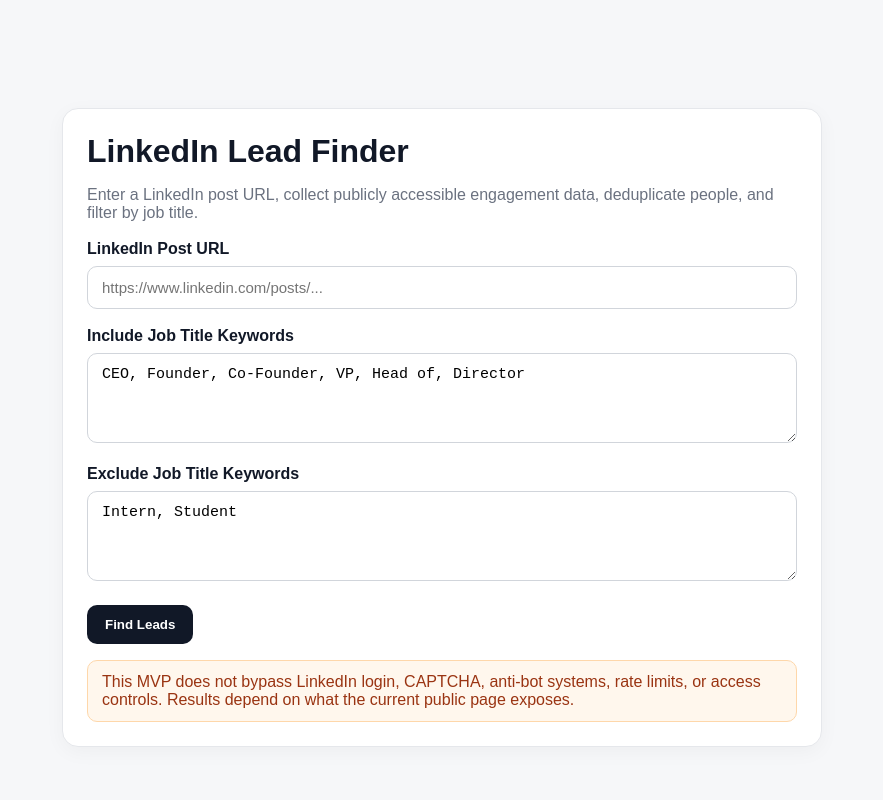
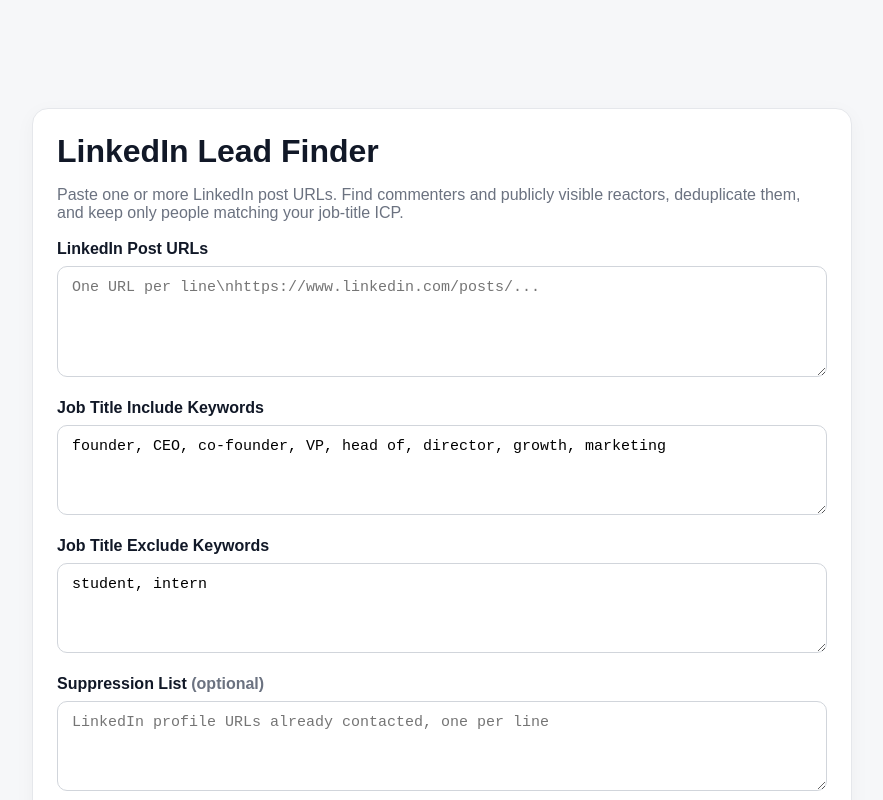
Before and after one commit to huaxiufa/LinkedIn-leader-find, a Next.js app: page / in a window 1280 px wide. Shown: the top 800 px of the page, without its empty margins (198-1081 px from the left). Built offline with nearby package versions, Linux system fonts and the light colour scheme.

Commit message:
Update lead finder UI for multi-post inputs

```diff
--- a/app/page.tsx
+++ b/app/page.tsx
@@ -5,9 +5,11 @@
 
 export default function HomePage() {
   const router = useRouter();
-  const [postUrl, setPostUrl] = useState("");
-  const [includeKeywords, setIncludeKeywords] = useState("CEO, Founder, Co-Founder, VP, Head of, Director");
-  const [excludeKeywords, setExcludeKeywords] = useState("Intern, Student");
+  const [postUrls, setPostUrls] = useState("");
+  const [includeKeywords, setIncludeKeywords] = useState("founder, CEO, co-founder, VP, head of, director, growth, marketing");
+  const [excludeKeywords, setExcludeKeywords] = useState("student, intern");
+  const [suppressionUrls, setSuppressionUrls] = useState("");
+  const [maxEngagersPerPost, setMaxEngagersPerPost] = useState("500");
   const [loading, setLoading] = useState(false);
   const [error, setError] = useState("");
 
@@ -15,12 +17,11 @@
     e.preventDefault();
     setError("");
     setLoading(true);
-
     try {
       const res = await fetch("/api/search", {
         method: "POST",
         headers: { "Content-Type": "application/json" },
-        body: JSON.stringify({ postUrl, includeKeywords, excludeKeywords }),
+        body: JSON.stringify({ postUrls, includeKeywords, excludeKeywords, suppressionUrls, maxEngagersPerPost }),
       });
       const data = await res.json();
       if (!res.ok) throw new Error(data.error || "Failed to create search");
@@ -33,49 +34,35 @@
 
   return (
     <main className="container">
-      <div className="card" style={{ maxWidth: 760, margin: "60px auto" }}>
+      <div className="card" style={{ maxWidth: 820, margin: "60px auto" }}>
         <h1>LinkedIn Lead Finder</h1>
-        <p className="muted">
-          Enter a LinkedIn post URL, collect publicly accessible engagement data,
-          deduplicate people, and filter by job title.
-        </p>
+        <p className="muted">Paste one or more LinkedIn post URLs. Find commenters and publicly visible reactors, deduplicate them, and keep only people matching your job-title ICP.</p>
 
         <form onSubmit={submit}>
-          <label>LinkedIn Post URL</label>
-          <input
-            required
-            value={postUrl}
-            onChange={(e) => setPostUrl(e.target.value)}
-            placeholder="https://www.linkedin.com/posts/..."
-          />
+          <label>LinkedIn Post URLs</label>
+          <textarea required value={postUrls} onChange={(e) => setPostUrls(e.target.value)} placeholder="One URL per line\nhttps://www.linkedin.com/posts/..." rows={5} />
 
-          <label>Include Job Title Keywords</label>
-          <textarea
-            value={includeKeywords}
-            onChange={(e) => setIncludeKeywords(e.target.value)}
-            placeholder="CEO, Founder, Marketing Director"
-          />
+          <label>Job Title Include Keywords</label>
+          <textarea value={includeKeywords} onChange={(e) => setIncludeKeywords(e.target.value)} placeholder="founder, growth, marketing" rows={3} />
 
-          <label>Exclude Job Title Keywords</label>
-          <textarea
-            value={excludeKeywords}
-            onChange={(e) => setExcludeKeywords(e.target.value)}
-            placeholder="Intern, Student"
-          />
+          <label>Job Title Exclude Keywords</label>
+          <textarea value={excludeKeywords} onChange={(e) => setExcludeKeywords(e.target.value)} placeholder="student, intern" rows={2} />
 
-          <div style={{ marginTop: 20 }}>
-            <button disabled={loading}>
-              {loading ? "Creating search..." : "Find Leads"}
-            </button>
-          </div>
+          <label>Suppression List <span className="muted">(optional)</span></label>
+          <textarea value={suppressionUrls} onChange={(e) => setSuppressionUrls(e.target.value)} placeholder="LinkedIn profile URLs already contacted, one per line" rows={3} />
 
+          <label>Max Engagers Per Post</label>
+          <input type="number" min={1} max={5000} value={maxEngagersPerPost} onChange={(e) => setMaxEngagersPerPost(e.target.value)} />
+
+          <div style={{ marginTop: 20 }}><button disabled={loading}>{loading ? "Starting..." : "Find Leads"}</button></div>
           {error && <div className="error">{error}</div>}
         </form>
 
         <div className="notice">
-          This MVP does not bypass LinkedIn login, CAPTCHA, anti-bot systems,
-          rate limits, or access controls. Results depend on what the current
-          public page exposes.
+          Output is limited to name, headline/job title, profile URL, and the engagement signal (comment/reaction). No email or phone enrichment is included.
+        </div>
+        <div className="notice">
+          This MVP uses normal browser-visible behavior only. It does not bypass LinkedIn login, CAPTCHA, anti-bot systems, rate limits, or access controls.
         </div>
       </div>
     </main>
```
